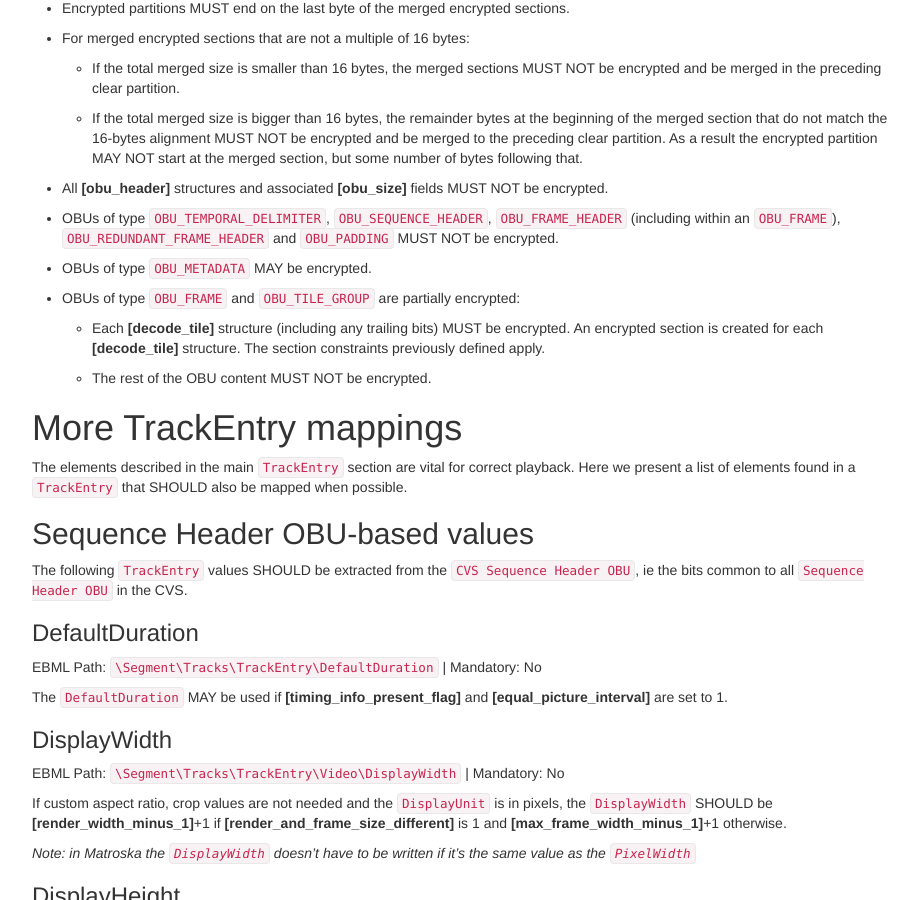
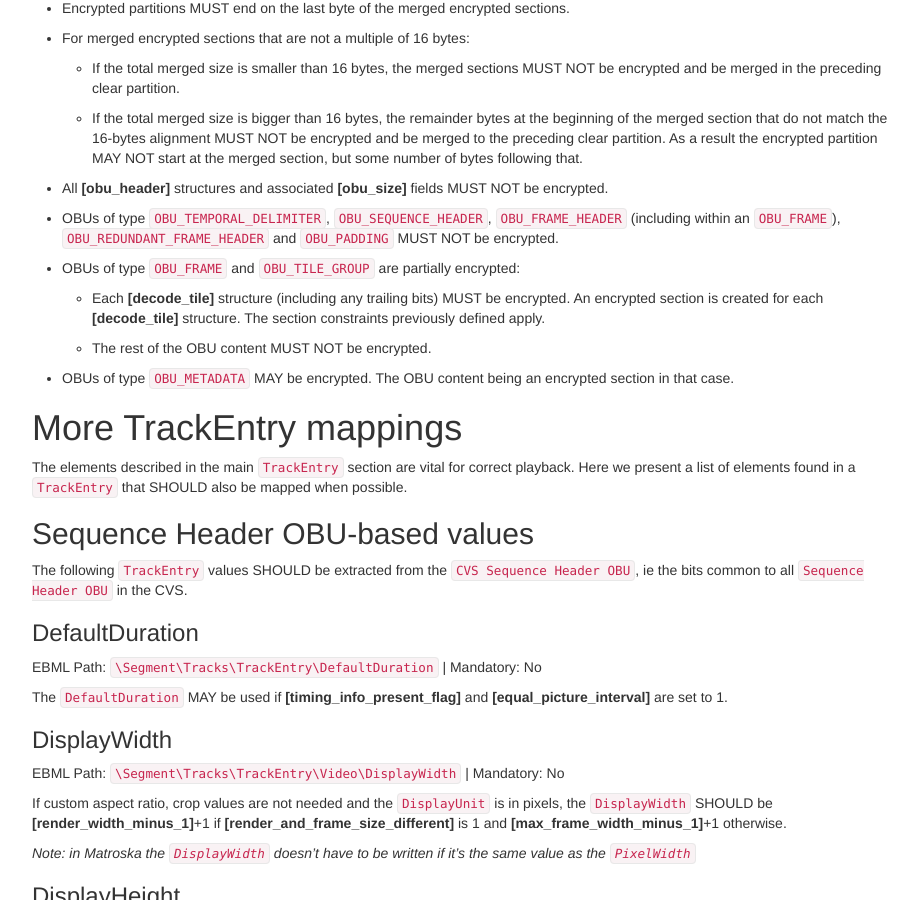
Before and after one commit to ietf-wg-cellar/matroska-specification, a Jekyll site: the page built from codec/av1.md, in a window 1280 px wide and 900 px high, scrolled down 4156 px. Shown: the whole window, without its empty margins (273-1191 px from the left). Built offline with Jekyll 4.4.1, drawn with Linux system fonts in a browser that asks for light colours; our own code applies the rules of GitHub Pages for plain Markdown files.

Commit message:
av1: the Metadata OBU encryption is using the section encryption system
Move the section after the Frame/TileGroup definition.

```diff
--- a/codec/av1.md
+++ b/codec/av1.md
@@ -174,13 +174,13 @@ Within a protected `Block`, the following constraints apply to all the OBUs it c
 
 * OBUs of type `OBU_TEMPORAL_DELIMITER`, `OBU_SEQUENCE_HEADER`, `OBU_FRAME_HEADER` (including within an `OBU_FRAME`), `OBU_REDUNDANT_FRAME_HEADER` and `OBU_PADDING` MUST NOT be encrypted.
 
-* OBUs of type `OBU_METADATA` MAY be encrypted.
-
 * OBUs of type `OBU_FRAME` and `OBU_TILE_GROUP` are partially encrypted:
 
     * Each __[decode_tile]__ structure (including any trailing bits) MUST be encrypted. An encrypted section is created for each __[decode_tile]__ structure. The section constraints previously defined apply.
 
     * The rest of the OBU content MUST NOT be encrypted.
+
+* OBUs of type `OBU_METADATA` MAY be encrypted. The OBU content being an encrypted section in that case.
 
 
 # More TrackEntry mappings
```
